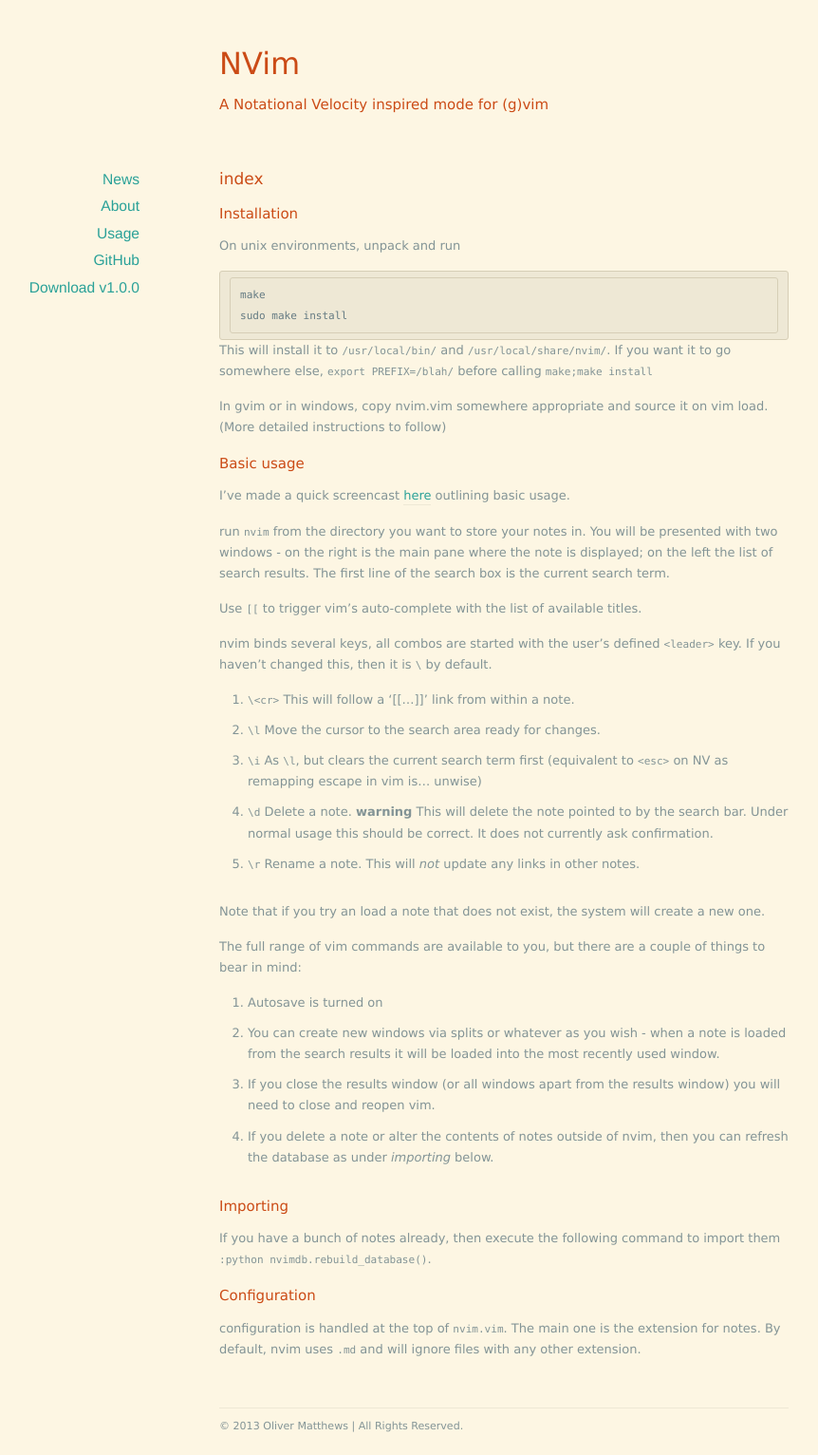
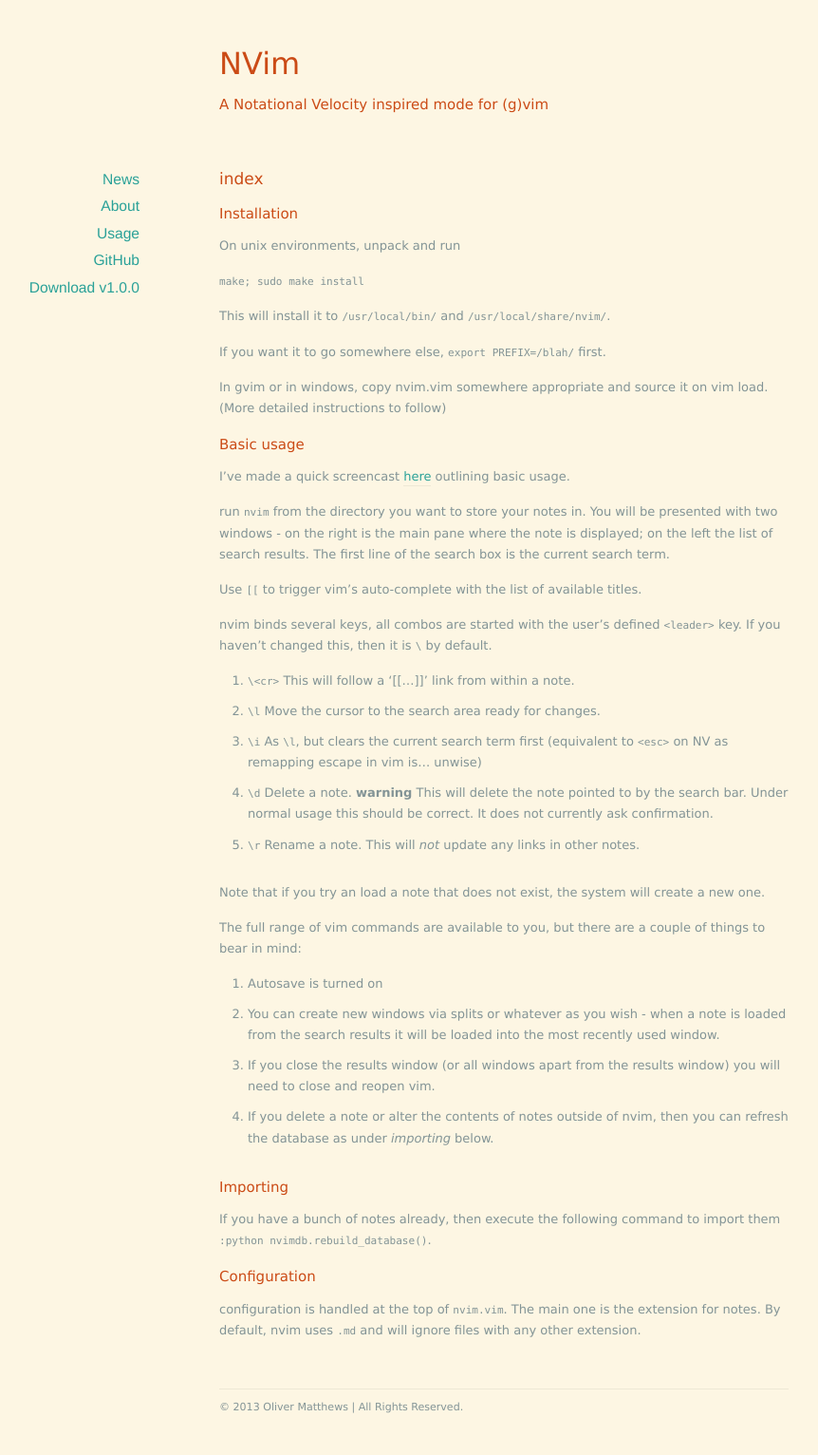
Before and after one commit to cwoac/nvvim, a Jekyll site: the page built from usage.md, in a window 1280 px wide. Shown: the whole page at 95% size, without its empty margins (109-971 px from the left). Built offline with Jekyll 4.4.1, drawn with Linux system fonts in a browser that asks for light colours.

Commit message:
fix line breaks

`````diff
--- a/usage.md
+++ b/usage.md
@@ -8,11 +8,12 @@
 ## Installation
 
 On unix environments, unpack and run
-````
-make
-sudo make install
-````
-This will install it to `/usr/local/bin/` and `/usr/local/share/nvim/`. If you want it to go somewhere else, `export PREFIX=/blah/` before calling `make;make install`
+
+`make; sudo make install`
+
+This will install it to `/usr/local/bin/` and `/usr/local/share/nvim/`.
+
+If you want it to go somewhere else, `export PREFIX=/blah/` first.
 
 In gvim or in windows, copy nvim.vim somewhere appropriate and source it on vim load. (More detailed instructions to follow)
 
`````
